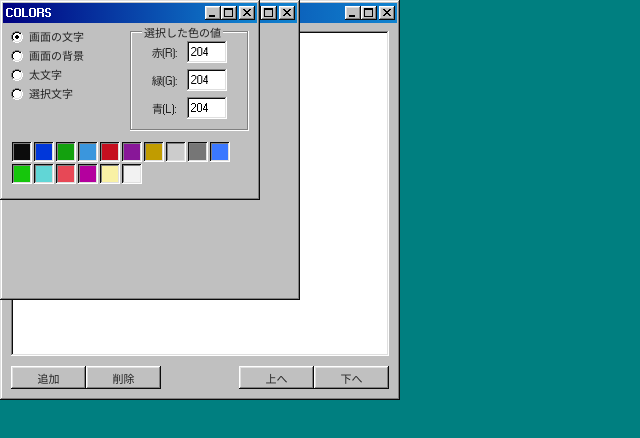
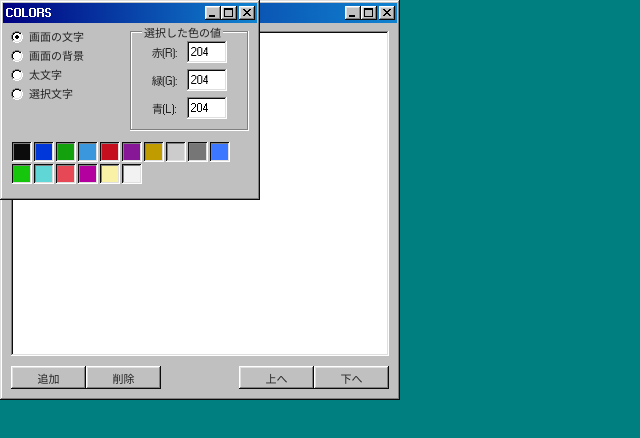
Before and after one commit to RyotaKITA-12/terminalKakeGohan, a React (Vite) app in the folder app/: page / in a window 1280 px wide. Shown: the top 438 px of the page, without its empty margins (0-640 px from the left). Built offline with nearby package versions, Linux system fonts and the light colour scheme.

Commit message:
remove: output window

```diff
--- a/app/src/App.tsx
+++ b/app/src/App.tsx
@@ -23,7 +23,6 @@ const App = () => {
       minWidth: 260,
       minHeight: 200,
     });
-    const Output = createWindow("OUTPUT", <></>);
     const Prompts = createWindow("PROMPTS", <Prompt />, {
       width: 400,
       height: 400,
@@ -32,7 +31,6 @@ const App = () => {
     const Inspector = createWindow("INSPECTOR", <></>);
     const window: ManagedWindow = {};
     window[ColorPicker.id] = ColorPicker;
-    window[Output.id] = Output;
     window[Prompts.id] = Prompts;
     window[Inspector.id] = Inspector;
     setWindow(window);
```
